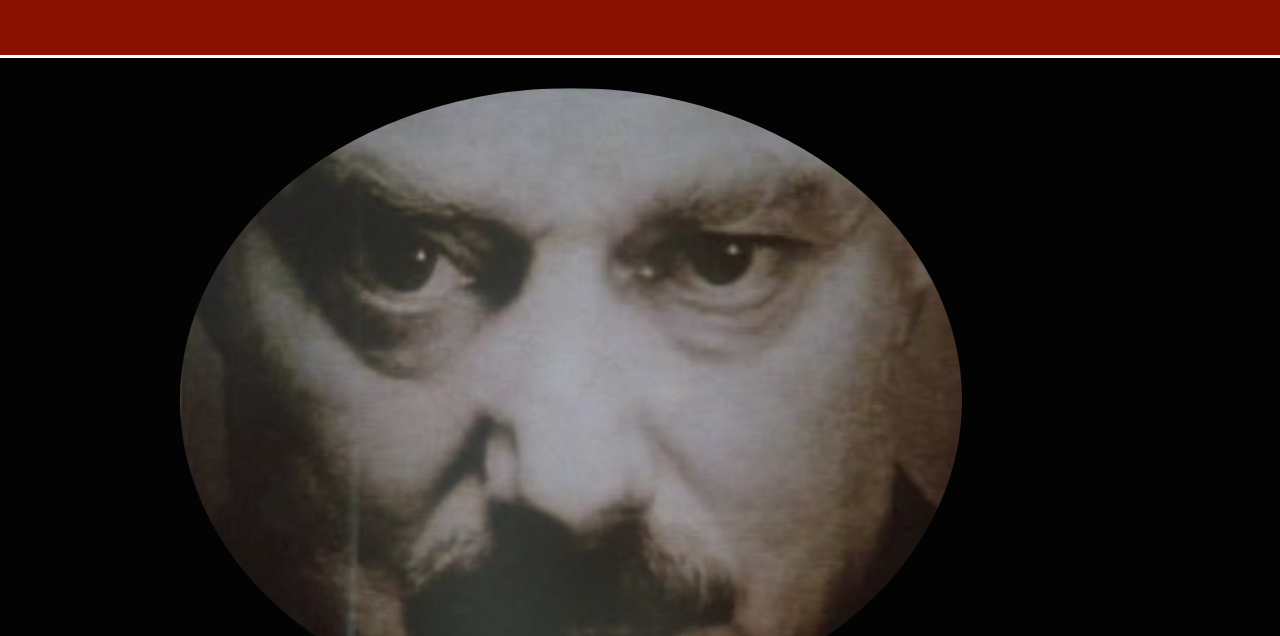
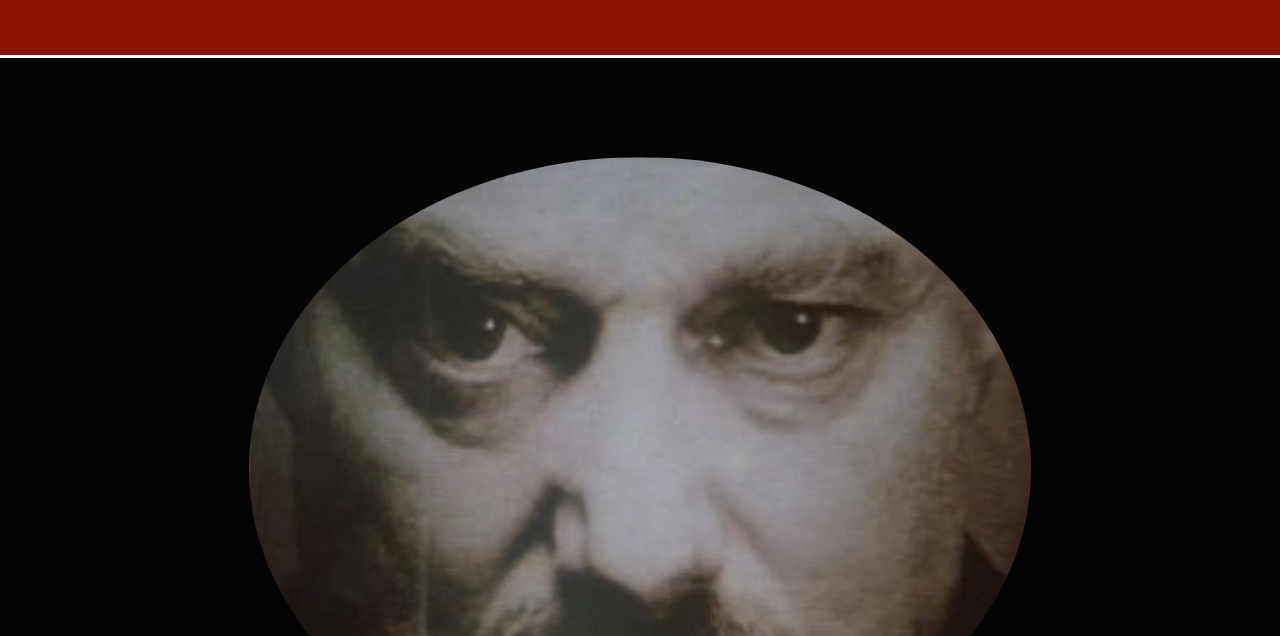
Before and after one commit to Pike86/Pike86Repository, a plain HTML site: page index.html in a window 1280 px wide. Shown: the part 316-952 px from the top of the page. Drawn offline with nearby package versions, Linux system fonts and the light colour scheme.

Commit message:
Fixed index.html Image
Adjusted "bigbrother" class in my-styles.css

```diff
--- a/css/my-styles.css
+++ b/css/my-styles.css
@@ -41,7 +41,7 @@
 
 .bigbrother {
 	max-width:85%;
-	margin:0;
+	margin:7.5%;
 	height: auto;
 	border-style:hidden;
 	border-width:4px;
```
